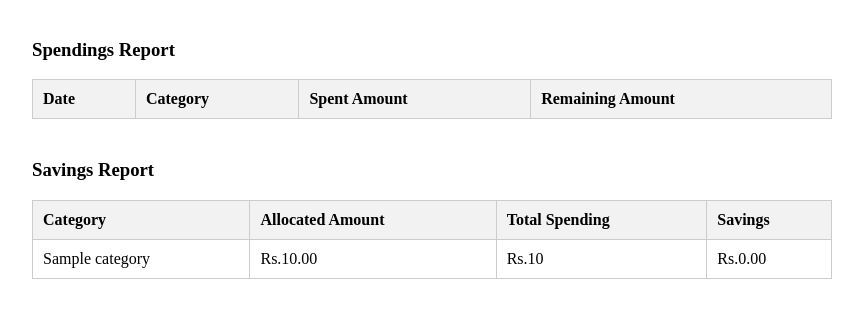
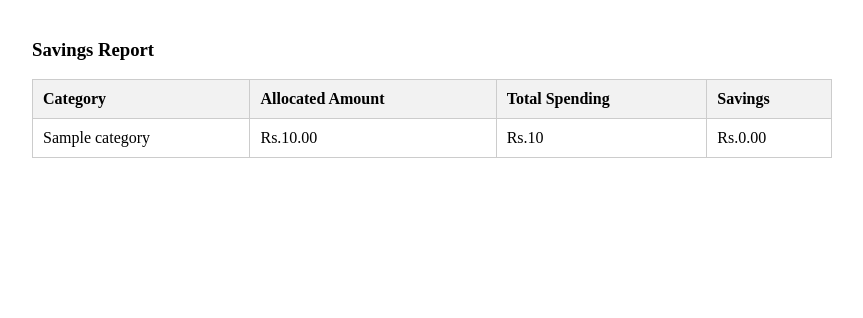
Before and after one commit to Dipesh246/CollegeProject_I, a Django app: page /report/ in a window 1280 px wide. Shown: the part 98-416 px from the top of the page, without its empty margins (208-1071 px from the left). Run offline with Django 4.2, Linux system fonts and the light colour scheme; a user stored in the database is signed in; tables that the repository leaves empty hold one stand-in row (values such as "Sample post"); lists and menus that the app fills with data are empty.

Commit message:
improve some functions

```diff
--- a/SPBMS/SPBMS/urls.py
+++ b/SPBMS/SPBMS/urls.py
@@ -38,5 +38,6 @@ urlpatterns = [
     path('password_reset/done/', auth_views.PasswordResetDoneView.as_view(), name='password_reset_done'),
     path('reset/<uidb64>/<token>/', auth_views.PasswordResetConfirmView.as_view(template_name='passwordresetform.html'), name='password_reset_confirm'),
     path('reset/done/', auth_views.PasswordResetCompleteView.as_view(template_name='passwordResetDone.html'), name='password_reset_complete'),
+    path('deletecategory/<int:category_id>/',deleteCategory, name='delete_category'),
 
 ] + static(settings.STATIC_URL, document_root=settings.STATIC_ROOT)
--- a/SPBMS/app/templates/reports.html
+++ b/SPBMS/app/templates/reports.html
@@ -9,32 +9,6 @@ Reports
 {% endblock headerh1 %}
 {% block start %}
 <div class="reports-container">
-
-
-  <div class="spendings-report">
-    <h3>Spendings Report</h3>
-    <table>
-      <thead>
-        <tr>
-          <th>Date</th>
-          <th>Category</th>
-          <th>Spent Amount</th>
-          <th>Remaining Amount</th>
-        </tr>
-      </thead>
-      <tbody>
-        {% for spending in spendings %}
-        <tr>
-          <td>{{ spending.date }}</td>
-          <td>{{ spending.category.category_name }}</td>
-          <td>Rs.{{ spending.amount }}</td>
-          <td>Rs.{{ spending.remaining_amount }}</td>
-        </tr>
-        {% endfor %}
-      </tbody>
-    </table>
-  </div>
-
   <div class="savings-report">
     <h3>Savings Report</h3>
     <table>
--- a/SPBMS/app/views.py
+++ b/SPBMS/app/views.py
@@ -1,4 +1,4 @@
-from django.shortcuts import render, redirect
+from django.shortcuts import render, redirect, get_object_or_404
 from django.http import JsonResponse
 from django.contrib.auth import authenticate, login ,logout
 from django.contrib.auth.decorators import login_required
@@ -226,8 +226,6 @@ def budget_reports(request):
                 'savings':savings,
             })
 
-
-
     context = {'spendings':spendings,
                'savings_data':savings_data}
     return render(request,'reports.html',context)
@@ -245,3 +243,8 @@ def forgetPassword(request):
             form = PasswordResetForm()
 
     return render(request, 'forgetpassword.html', {'form':form})
+
+def deleteCategory(request,category_id):
+    category = get_object_or_404(Category, pk=category_id)
+    category.delete()
+    return redirect('budget')
--- a/SPBMS/static/css/reports.css
+++ b/SPBMS/static/css/reports.css
@@ -9,10 +9,6 @@
   .reports-container h2 {
     text-align: center;
     margin-bottom: 20px;
-  }
-
-  .spendings-report, .savings-report {
-    margin-bottom: 40px;
   }
 
   table {
```
Also changed, not shown: SPBMS/app/templates/expense.html (+8 -0 lines), SPBMS/static/css/expense.css (+15 -0 lines), SPBMS/static/css/home.css (+1 -18 lines), SPBMS/static/images/budget2.jpeg (deleted).
